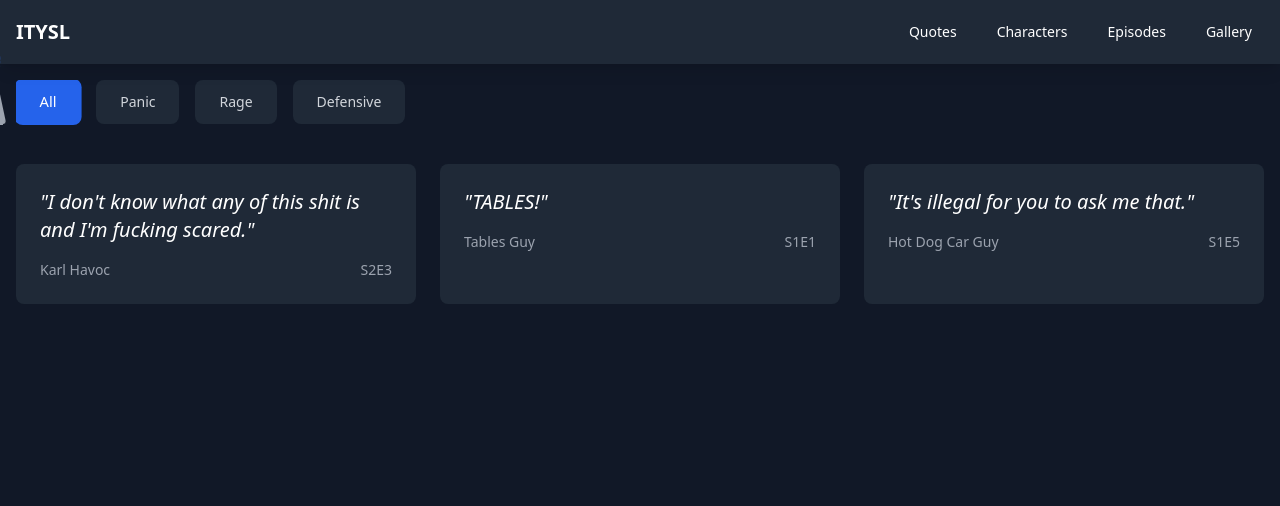
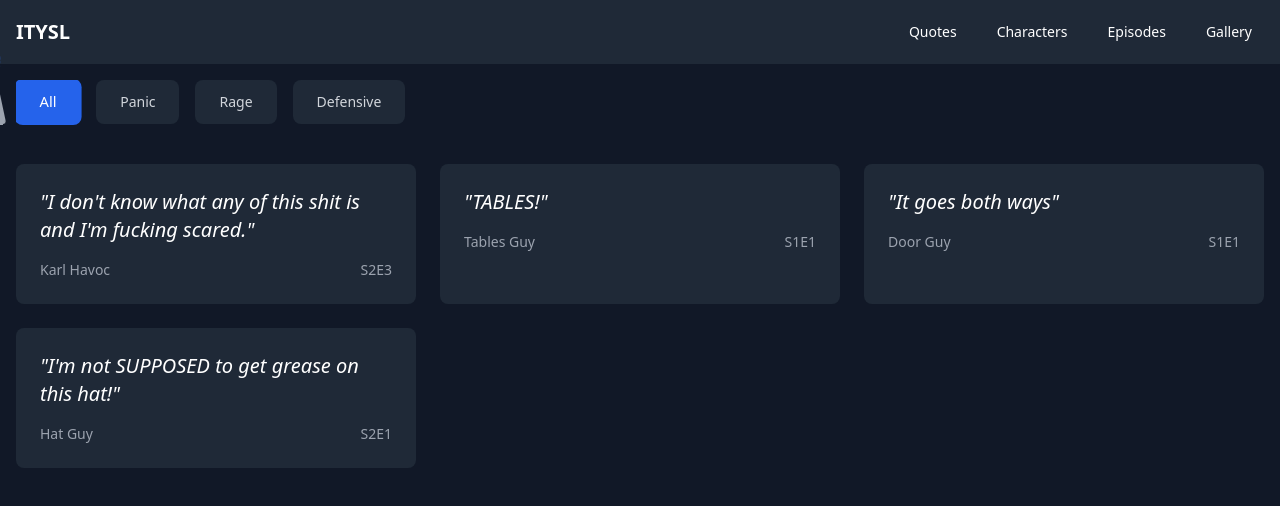
Before and after one commit to sobercrypto/ITYSL, a React (Create React App) app: page /#/quotes in a window 1280 px wide. Shown: the top 506 px of the page. Built offline with nearby package versions, Linux system fonts and the light colour scheme.

Commit message:
fixed stuff

```diff
--- a/src/components/PageLayout.js
+++ b/src/components/PageLayout.js
@@ -5,7 +5,6 @@ const PageLayout = ({ children }) => {
   const [isZiplining, setIsZiplining] = useState(false);
   const location = useLocation();
 
-  // Trigger zipline animation on route change
   useEffect(() => {
     setIsZiplining(true);
     const timer = setTimeout(() => setIsZiplining(false), 2000);
@@ -18,21 +17,13 @@ const PageLayout = ({ children }) => {
       <div
         className={`fixed top-0 transition-all duration-[2000ms] ease-in-out z-50
           ${isZiplining ? 'translate-x-full -translate-y-1/4 rotate-12' : '-translate-x-full translate-y-1/4 -rotate-12'}`}
-        style={{ transitionTimingFunction: 'cubic-bezier(0.45, 0, 0.55, 1)' }}
       >
         {/* Zipline */}
         <div className="absolute top-0 w-96 h-1 bg-gray-600 transform rotate-12" />
 
         {/* Character */}
         <div className="relative">
-          <div className="w-20 h-20 bg-blue-600 rounded-full relative">
-            {/* Face */}
-            <div className="absolute top-4 left-4 w-12 h-8 bg-tan-200 rounded-full">
-              <div className="flex justify-center space-x-4 mt-2">
-                <div className="w-1 h-1 bg-black rounded-full" />
-                <div className="w-1 h-1 bg-black rounded-full" />
-              </div>
-            </div>
+          <div className="w-20 h-20 bg-blue-600 rounded-full">
             {/* TC Tuggers Shirt */}
             <div className="absolute -bottom-8 left-2 w-16 h-16 bg-gray-400 rounded">
               <div className="absolute top-2 left-1/2 transform -translate-x-1/2 w-2 h-2 bg-gray-600 rounded-full" />
@@ -41,8 +32,8 @@ const PageLayout = ({ children }) => {
         </div>
       </div>
 
-      {/* Navigation Bar */}
-      <nav className="fixed top-0 left-0 w-full bg-gray-800 shadow-lg z-40">
+      {/* Navigation */}
+      <nav className="fixed top-0 left-0 w-full bg-gray-800 z-40">
         <div className="max-w-7xl mx-auto px-4">
           <div className="flex justify-between h-16">
             <Link to="/main" className="flex items-center hover:text-gray-300">
--- a/src/pages/MainPage.js
+++ b/src/pages/MainPage.js
@@ -1,4 +1,5 @@
 import React from 'react';
+import { Link } from 'react-router-dom';
 
 const MainPage = () => {
   return (
@@ -10,42 +11,49 @@ const MainPage = () => {
           <p className="text-xl text-gray-400">The greatest show that's ever blessed this earth</p>
         </header>
 
-        {/* Main Navigation Grid */}
+        {/* Navigation Grid */}
         <div className="grid grid-cols-1 md:grid-cols-2 lg:grid-cols-3 gap-8">
           {[
             {
               title: "Quotes",
               desc: "The best lines from the show",
-              icon: "📜"
+              icon: "📜",
+              link: "/quotes"
             },
             {
               title: "Characters",
               desc: "Meet the legends",
-              icon: "👥"
+              icon: "👥",
+              link: "/characters"
             },
             {
               title: "Episodes",
               desc: "Season by season",
-              icon: "🎬"
+              icon: "🎬",
+              link: "/episodes"
             },
             {
               title: "Discord",
               desc: "Join our community",
-              icon: "💬"
+              icon: "💬",
+              link: "/discord"
             },
             {
               title: "Gallery",
               desc: "TC Tuggers and more",
-              icon: "🖼️"
+              icon: "🖼️",
+              link: "/gallery"
             },
             {
               title: "About",
               desc: "What's your job?",
-              icon: "ℹ️"
+              icon: "ℹ️",
+              link: "/about"
             }
           ].map((item) => (
-            <div
+            <Link
               key={item.title}
+              to={item.link}
               className="bg-gray-800 p-8 rounded-lg cursor-pointer
                 hover:bg-gray-700 transition-all duration-300
                 transform hover:scale-105 hover:shadow-xl"
@@ -53,7 +61,7 @@ const MainPage = () => {
               <div className="text-4xl mb-4">{item.icon}</div>
               <h2 className="text-2xl font-bold mb-2">{item.title}</h2>
               <p className="text-gray-400">{item.desc}</p>
-            </div>
+            </Link>
           ))}
         </div>
       </div>
--- a/src/pages/QuotesPage.js
+++ b/src/pages/QuotesPage.js
@@ -18,12 +18,17 @@ const QuotesPage = () => {
       category: "rage"
     },
     {
-      text: "It's illegal for you to ask me that.",
-      character: "Hot Dog Car Guy",
-      episode: "S1E5",
+      text: "It goes both ways",
+      character: "Door Guy",
+      episode: "S1E1",
       category: "defensive"
     },
-    // Add more quotes here
+    {
+      text: "I'm not SUPPOSED to get grease on this hat!",
+      character: "Hat Guy",
+      episode: "S2E1",
+      category: "panic"
+    }
   ];
 
   const categories = ['all', 'panic', 'rage', 'defensive'];
```
Also changed, not shown: package.json (+1 -49 lines).
